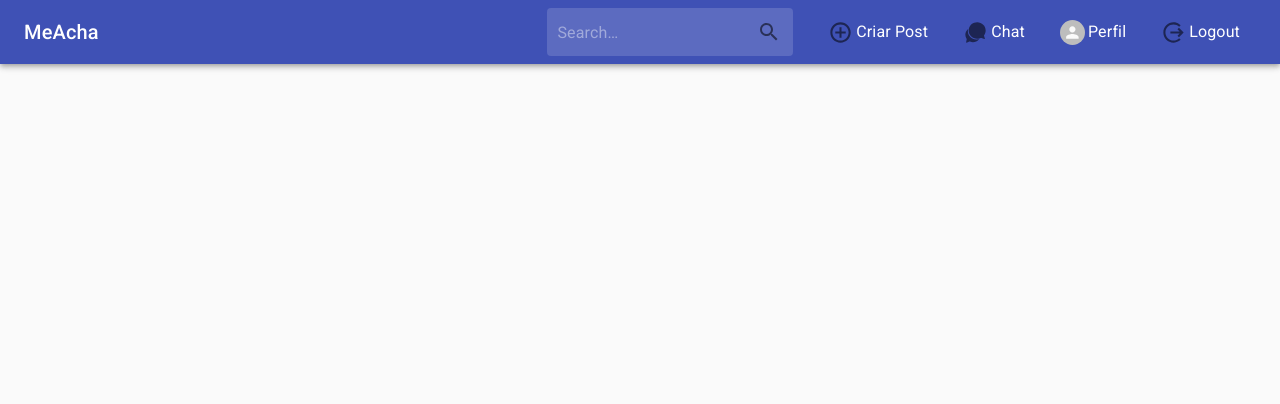
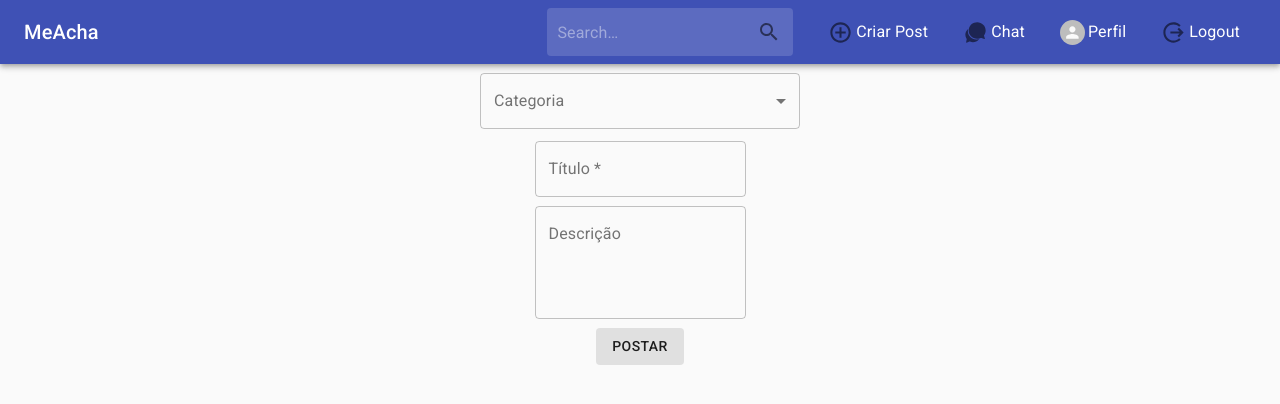
Before and after one commit to Bruno-Fernando/MeAcha, a React (Create React App) app in the folder client/: page /new/post in a window 1280 px wide. Shown: the top 404 px of the page. Built offline with nearby package versions, Linux system fonts and the light colour scheme.

Commit message:
Adicionado componente para criaçao de novos posts (NewPost). Nota: o componente Select do material ui levanta um warning com o react referente a um metodo descontinuado

```diff
--- /dev/null
+++ b/client/src/components/NewPost/index.js
@@ -0,0 +1,100 @@
+import React from "react";
+import { useForm, Controller } from "react-hook-form";
+
+import Grid from "@material-ui/core/Grid";
+import TextField from "@material-ui/core/TextField";
+import Button from "@material-ui/core/Button";
+import FormControl from "@material-ui/core/FormControl";
+import InputLabel from "@material-ui/core/InputLabel";
+import Select from "@material-ui/core/Select";
+import MenuItem from "@material-ui/core/MenuItem";
+import FormHelperText from "@material-ui/core/FormHelperText";
+
+import useStyles from "./styles";
+
+const postTitle = {
+  required: { value: true, message: "Informe um título" },
+  minLength: { value: 4, message: "Mínimo de 4 caracteres" },
+  maxLength: { value: 20, message: "Máximo de 20 caracteres" },
+  pattern: {
+    value: /^[^$&{|]*$/i,
+    message: "Não pode conter os caracteres: [ ^ $ & { | ] * $ ",
+  },
+};
+const postDescription = {
+  maxLength: { value: 300, message: "Máximo de 300 caracteres" },
+  pattern: {
+    value: /^[^$&{|]*$/i,
+    message: "Não pode conter os caracteres: [ ^ $ & { | ] * $ ",
+  },
+};
+
+export default function Register() {
+  const classes = useStyles();
+  const { register, handleSubmit, errors, control } = useForm({
+    mode: "onBlur",
+  });
+
+  const onSubmit = (e) => {
+    console.log(e);
+  };
+
+  return (
+    <form onSubmit={handleSubmit(onSubmit)}>
+      <Grid
+        container
+        direction="column"
+        justify="space-evenly"
+        alignItems="center"
+        className={classes.gridContainer}
+      >
+        <FormControl
+          error={errors.category ? true : false}
+          variant="outlined"
+          style={{ width: "25%" }}
+        >
+          <InputLabel htmlFor="category">Categoria</InputLabel>
+          <Controller
+            as={
+              <Select label="category">
+                <MenuItem value="lost">Perdido</MenuItem>
+                <MenuItem value="found">Encontrado</MenuItem>
+              </Select>
+            }
+            name="category"
+            rules={{ required: "Escolha uma categoria" }}
+            control={control}
+            defaultValue=""
+          />
+          <FormHelperText>
+            {errors.category && errors.category.message}
+          </FormHelperText>
+        </FormControl>
+
+        <TextField
+          label="Título *"
+          name="title"
+          variant="outlined"
+          inputRef={register(postTitle)}
+          error={errors.title ? true : false}
+          helperText={errors.title ? errors.title.message : ""}
+        />
+
+        <TextField
+          label="Descrição"
+          name="description"
+          multiline
+          rows="4"
+          variant="outlined"
+          inputRef={register(postDescription)}
+          error={errors.description ? true : false}
+          helperText={errors.description ? errors.description.message : ""}
+        />
+
+        <Button variant="contained" disableElevation type="submit">
+          Postar
+        </Button>
+      </Grid>
+    </form>
+  );
+}
--- /dev/null
+++ b/client/src/components/NewPost/styles.js
@@ -0,0 +1,7 @@
+import { makeStyles } from "@material-ui/core/styles";
+
+export default makeStyles(theme => ({
+  gridContainer: {
+      height: "310px"
+  }
+}));
--- a/client/src/components/Register/index.js
+++ b/client/src/components/Register/index.js
@@ -70,7 +70,6 @@ export default function Register() {
           inputRef={register(userName)}
           error={errors.name ? true : false}
           helperText={errors.name ? errors.name.message : ""}
-          size="normal"
         />
 
         <TextField
--- a/client/src/routes.js
+++ b/client/src/routes.js
@@ -4,6 +4,7 @@ import { BrowserRouter as Router, Route, Switch } from "react-router-dom";
 import Nav from "./components/Nav";
 import Register from "./components/Register";
 import Login from "./components/Login";
+import NewPost from "./components/NewPost";
 
 export default function Routes() {
   return (
@@ -17,6 +18,10 @@ export default function Routes() {
         <Route path="/login">
           <Login />
         </Route>
+
+        <Route path="/new/post">
+          <NewPost />
+        </Route>
       </Switch>
     </Router>
   );
```
